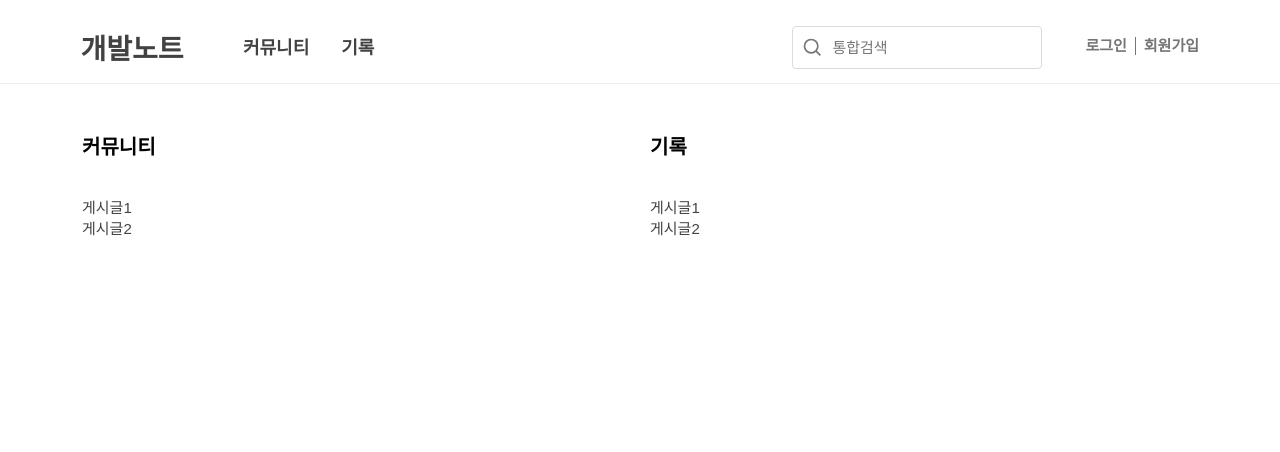
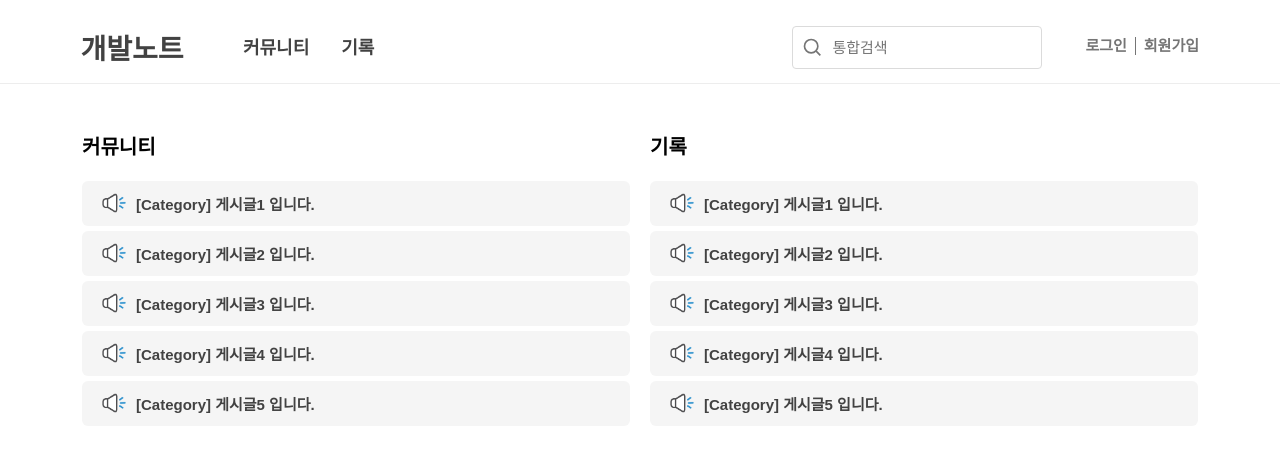
Before and after one commit to dglee-me/vue-homepage, a Vue app: page / in a window 1280 px wide. Shown: the top 452 px of the page. Built offline with nearby package versions, Linux system fonts and the light colour scheme.

Commit message:
Modify board design in Homepage

```diff
--- a/src/assets/css/App.css
+++ b/src/assets/css/App.css
@@ -1,22 +1,22 @@
 @charset "UTF-8";
 
 /* Initialize */
-html{
+html {
     color: #424242;
     background: #FFF;
 }
 
-html, body{
+html, body {
     margin: 0;
     font-size: 13px;
     font-family: "Noto Sans KR", "Apple SD Gothic Neo", "맑은 고딕", "Malgun Gothic", sans-serif;
 }
 
-html, body, .app{
+html, body, .app {
     height: 100%;
 }
 
-a{
+a {
     color: inherit;
     text-decoration: none;
     outline: none;
@@ -27,28 +27,57 @@ ol, ul {
     margin:0px; padding:0px;
 }
 
-.ir{
+.ir {
     position: relative;
     z-index: -1;
 }
 
-.app{
+.app {
     display: flex;
     flex-direction: column;
 }
 
-.home-page{
+.home-page {
     display: flex;
     flex: 1 0 auto;
+    flex-wrap: wrap;
     width: 1136px;
     margin: 0 auto;
     min-height: 1px;
 }
 
 @media(min-width:768px) {
-    @media screen{
+    @media screen {
         html, body{
             font-size: 15px;
         }
+
+        .home-page {
+            max-width: 768px;
+        }
     }
 }
+
+@media(min-width: 1024px) {
+    @media screen {
+        .home-page {
+            max-width: 1024px;
+        }
+    }
+}
+
+@media(min-width: 1256px) {
+    @media screen {
+        .home-page {
+            max-width: 100%;
+        }
+    }
+}
+
+@media(max-width: 768px) {
+    @media screen {
+        .home-page {
+            max-width: 100%;
+        }
+    }
+}
--- a/src/components/Article/ArticleComponent.css
+++ b/src/components/Article/ArticleComponent.css
@@ -1,4 +1,24 @@
 @charset "UTF-8";
+
+.icon {
+    display: inline-block;
+    background-repeat: no-repeat;
+    background-size: 24px;
+    width: 24px;
+    height: 24px;
+}
+
+.icon-announcement {
+    background-image: url("/src/assets/image/icon_notice.png");
+    position: absolute;
+    top: 26%;
+    left: 20px;
+}
+
+.text-body {
+    font-size: 13px;
+    font-weight: bold;
+}
 
 .container {
     width: calc(100% - 30px);
@@ -13,7 +33,6 @@
     display: flex;
     flex-wrap: wrap;
     box-sizing: border-box;
-    margin-bottom: 20px;
 }
 
 .home-section_header-content {
@@ -22,6 +41,7 @@
     font-weight: 700;
     padding-left: 10px;
     padding-right: 10px;
+    user-select: none;
 }
 
 .home-section_board {
@@ -30,12 +50,24 @@
     padding-right: 10px;
 }
 
-@media (min-width: 1256px) {
-    .container {
-        width: 100%;
-        box-sizing: border-box;
-        max-width: 100%;
-        min-height: 1px;
+.home-section_board li a {
+    display: block;
+    position: relative;
+    margin: 5px 0;
+    padding: 12px 20px 12px 54px;
+    background-color: #f5f5f5;
+    font-weight: bold;
+    font-size: 0;
+    border-radius: 6px;
+}
+
+.home-section_board li a:hover, .home-section_board li a:active, .home-section_board li a:focus {
+    text-decoration: underline;
+}
+
+@media (min-width: 768px) {
+    .text-body {
+        font-size: 15px;
     }
 }
 
@@ -43,4 +75,20 @@
     .home-section {
         margin: 30px auto;
     }
+
+    .container {
+        width: 100%;
+        box-sizing: border-box;
+        max-width: 506px;
+        min-height: 1px;
+    }
 }
+
+@media (min-width: 1256px) {
+    .container {
+        width: 100%;
+        box-sizing: border-box;
+        max-width: 568px;
+        min-height: 1px;
+    }
+}
--- a/src/components/Article/ArticleComponent.vue
+++ b/src/components/Article/ArticleComponent.vue
@@ -4,8 +4,36 @@
             <h2 class="home-section_header-content">{{headerContent}}</h2>
         </header>
         <ul class="home-section_board">
-            <li>게시글1</li>
-            <li>게시글2</li>
+            <li>
+                <a href="javascript:void(0);">
+                    <span class="icon icon-announcement"></span>
+                    <span class="title text-body">[Category] 게시글1 입니다.</span>
+                </a>
+            </li>
+            <li>
+                <a href="javascript:void(0);">
+                    <span class="icon icon-announcement"></span>
+                    <span class="title text-body">[Category] 게시글2 입니다.</span>
+                </a>
+            </li>
+            <li>
+                <a href="javascript:void(0);">
+                    <span class="icon icon-announcement"></span>
+                    <span class="title text-body">[Category] 게시글3 입니다.</span>
+                </a>
+            </li>
+            <li>
+                <a href="javascript:void(0);">
+                    <span class="icon icon-announcement"></span>
+                    <span class="title text-body">[Category] 게시글4 입니다.</span>
+                </a>
+            </li>
+            <li>
+                <a href="javascript:void(0);">
+                    <span class="icon icon-announcement"></span>
+                    <span class="title text-body">[Category] 게시글5 입니다.</span>
+                </a>
+            </li>
         </ul>
     </section>
 </template>
```
Also changed, not shown: src/assets/image/icon_notice.png (added).
